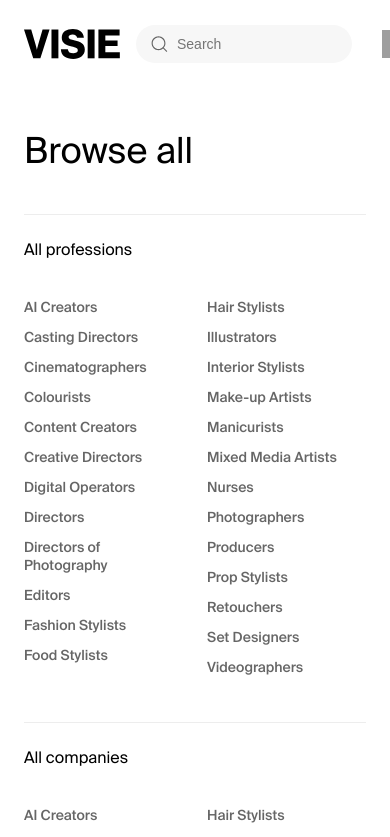
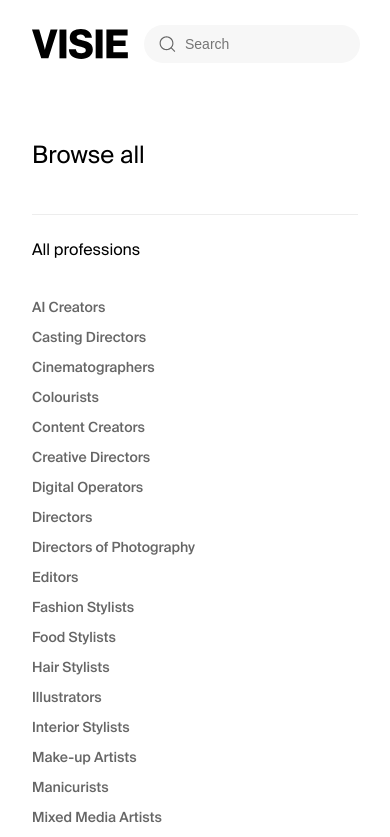
Before and after one commit to rivanavir/visie-vue-test, a Vue app: page / in a window 390 px wide. Shown: the top 837 px of the page. Built offline with nearby package versions, Linux system fonts and the light colour scheme; grey boxes are pictures that could not be loaded.

Commit message:
style updates

```diff
--- a/src/components/Footer.vue
+++ b/src/components/Footer.vue
@@ -2,12 +2,12 @@
   <footer
     class="self-stretch bg-background-color-background-secondary overflow-hidden flex flex-col items-center justify-center max-w-full text-left text-base text-background-color-background-primary pt-padding-vertical-desktop-tiny sm:pt-padding-vertical-desktop-small lg:pt-padding-vertical-desktop-main"
   >
-    <div class="container max-w-full 2xl:max-w-screen-2xl px-space-medium md:px-padding-horizontal-desktop-index box-border">
+    <div class="container max-w-full 2xl:max-w-screen-2xl px-padding-horizontal-desktop-index box-border">
       <div class="flex flex-col gap-padding-vertical-desktop-tiny lg:gap-padding-vertical-desktop-main border-box">
         <div
           class="flex-1 w-full max-w-full text-left text-sm text-text-color-text-secondary1 flex flex-col sm:flex-row sm:flex-wrap lg:grid lg:grid-cols-4 gap-grid-gap-main"
           v-for="(footerSection, idx) in footerSections" :key="idx"
-          :class="idx+1 === footerSections.length ? 'border-t border-solid border-border-color-border-primary py-space-medium gap-space-extra-small' : ''"
+          :class="idx+1 === footerSections.length ? 'border-t border-solid border-border-color-border-primary py-space-medium gap-space-extra-small !flex-wrap !flex-row' : ''"
         >
           <template v-for="section in footerSection">
             <h4 class="font-normal m-0 text-white sm:w-full" :class="`${idx+1 === footerSections.length ? 'text-sm' : 'text-base'}`">{{ section?.title }}</h4>
--- a/src/components/Header.vue
+++ b/src/components/Header.vue
@@ -1,6 +1,6 @@
 <template>
   <header
-    class="container max-w-full 2xl:max-w-screen-2xl px-space-medium md:px-padding-horizontal-desktop-index self-stretch bg-background-color-background-primary flex flex-col items-start justify-start max-w-full text-left text-xs text-dimgray font-roboto box-border"
+    class="container max-w-full 2xl:max-w-screen-2xl px-padding-horizontal-desktop-index self-stretch bg-background-color-background-primary flex flex-col items-start justify-start max-w-full text-left text-xs text-dimgray font-roboto box-border"
   >
     <Navbar />
   </header>
--- a/src/pages/BrowseAll.vue
+++ b/src/pages/BrowseAll.vue
@@ -4,13 +4,13 @@
   >
     <Header />
     <main
-      class="container max-w-screen-2xl flex-1 flex flex-col gap-y-padding-vertical-desktop-tiny md:gap-y-padding-vertical-desktop-small max-w-full text-17xl text-text-color-text-primary  pb-padding-vertical-desktop-main pt-padding-vertical-desktop-tiny md:pt-padding-vertical-desktop-small px-space-medium md:px-padding-horizontal-desktop-index box-border"
+      class="container max-w-screen-2xl flex-1 flex flex-col gap-y-padding-vertical-desktop-tiny md:gap-y-padding-vertical-desktop-small max-w-full text-17xl text-text-color-text-primary pb-padding-vertical-desktop-main pt-padding-vertical-desktop-tiny md:pt-padding-vertical-desktop-small px-padding-horizontal-desktop-index box-border"
     >
       <div
         class="max-w-full"
       >
         <h1
-          class="m-0 relative text-inherit leading-[115%] font-normal font-inherit inline-block"
+          class="m-0 relative text-2xl md:text-inherit leading-[115%] font-normal font-inherit inline-block"
         >
           Browse all
         </h1>
@@ -21,7 +21,7 @@
       >
         <h4 class="font-normal text-base m-0 text-text-color-text-primary">{{ section?.title }}</h4>
         <!-- <div class="col-span-3 grid grid-cols-3 gap-x-grid-gap-main gap-y-space-extra-small"> -->
-        <div class="lg:col-span-3 relative columns-2 md:columns-3 gap-x-grid-gap-main gap-y-space-extra-small">
+        <div class="lg:col-span-3 relative columns-1 md:columns-3 gap-x-grid-gap-main gap-y-space-extra-small">
           <div class="py-1.5" v-for="(item, index) in section.items" :key="index">
             <router-link :to="{ name: 'Default', params: { id: item } }" class="font-medium text-text-color-text-secondary1 no-underline hover:text-text-color-text-primary">
               {{ item }}
--- a/src/pages/DefaultPage.vue
+++ b/src/pages/DefaultPage.vue
@@ -9,7 +9,7 @@
   >
     <Header />
     <main
-      class="container max-w-full 2xl:max-w-screen-2xl flex-1 flex flex-col gap-y-padding-vertical-desktop-small max-w-full text-17xl text-text-color-text-primary pb-padding-vertical-desktop-main pt-padding-vertical-desktop-small border-box px-space-medium md:px-padding-horizontal-desktop-index"
+      class="container max-w-full 2xl:max-w-screen-2xl flex-1 flex flex-col gap-y-padding-vertical-desktop-small max-w-full text-17xl text-text-color-text-primary pb-padding-vertical-desktop-main pt-padding-vertical-desktop-small border-box px-padding-horizontal-desktop-index"
     >
       <div
         class="max-w-full"
--- a/tailwind.config.js
+++ b/tailwind.config.js
@@ -50,6 +50,7 @@ module.exports = {
     fontSize: {
       sm: "14px",
       base: "16px",
+      "2xl": "24px",
       "17xl": "36px",
       smi: "13px",
       mini: "15px",
```
Also changed, not shown: 116 other files (tests, documents, lock files or other folders).
